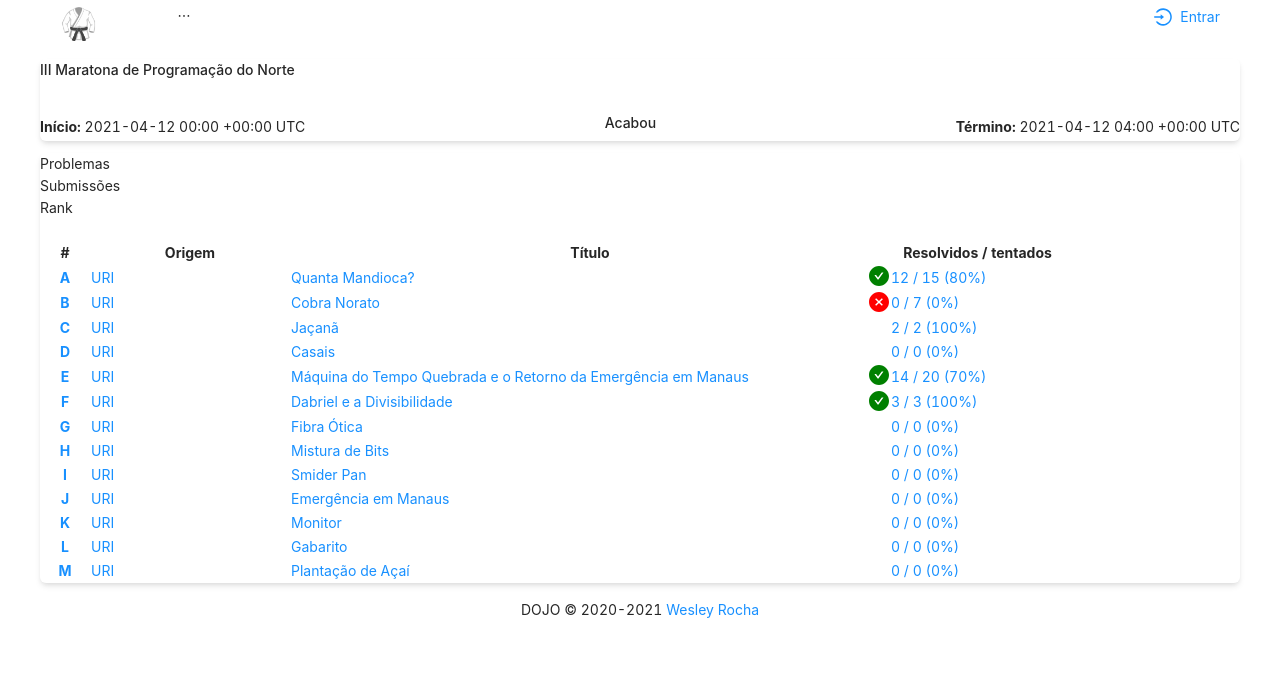
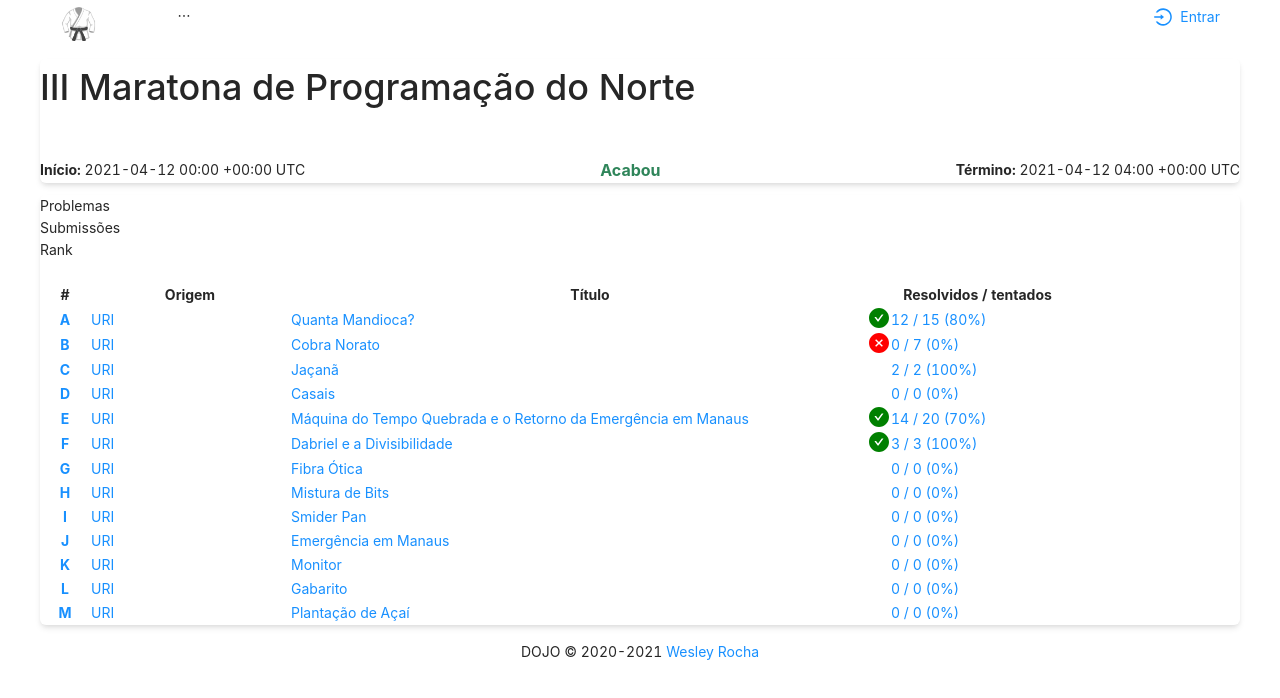
Before and after one commit to wdsrocha/dojo, a Next.js app in the folder packages/app/: page /contest/1 in a window 1280 px wide. Shown: the top 698 px of the page. Built offline with nearby package versions, Linux system fonts and the light colour scheme.

Commit message:
Yet another try

```diff
--- a/packages/app/components/ContestHeader.tsx
+++ b/packages/app/components/ContestHeader.tsx
@@ -3,10 +3,6 @@ import dayjs from "dayjs";
 import { useState } from "react";
 import { useInterval } from "../hooks/useInterval";
 import { useTwoPassRendering } from "../hooks/useTwoPassRendering";
-
-dayjs.extend(require('dayjs/plugin/duration'))
-
-const { Title, Text } = Typography;
 
 const getTimeDifferenceFrom = (now: dayjs.Dayjs, target: dayjs.Dayjs) => {
   const timeDifference = dayjs.duration(
@@ -16,7 +12,16 @@ const getTimeDifferenceFrom = (now: dayjs.Dayjs, target: dayjs.Dayjs) => {
 
   if (days > 1) return `${days} dias`;
   if (days === 1) return `${Math.floor(timeDifference.asHours())} horas`;
-  return timeDifference.format("HH:mm:ss");
+
+  // Why the fuck the following does not work??????
+  // return timeDifference.format("HH:mm:ss");
+  // Workaround ahead.
+
+  const hours = timeDifference.hours().toFixed(2);
+  const minutes = timeDifference.minutes().toFixed(2);
+  const seconds = timeDifference.seconds().toFixed(2);
+
+  return `${hours}:${minutes}:${seconds}`;
 };
 
 type ContestHeaderProps = Pick<Contest, "startDate" | "endDate" | "title">;
@@ -42,13 +47,20 @@ export const ContestHeader = ({
   })();
 
   const relativeTimeInfo = (() => {
+    if (!isClient) {
+      return <span>...</span>;
+    }
     if (contestStatus === "scheduled") {
-      return `Iniciará em ${getTimeDifferenceFrom(now, startDate)}`;
+      const timeToStart = getTimeDifferenceFrom(now, startDate);
+      return <span className="font-bold">{`Iniciará em ${timeToStart}`}</span>;
     }
     if (contestStatus === "running") {
-      return `Tempo restante: ${getTimeDifferenceFrom(now, endDate)}`;
+      const remainingTime = getTimeDifferenceFrom(now, endDate);
+      return (
+        <span className="font-bold">{`Tempo restante: ${remainingTime}`}</span>
+      );
     }
-    return <Text type="success">Acabou</Text>;
+    return <span className="text-green-700 font-bold">Acabou</span>;
   })();
 
   const percentage = (() => {
@@ -63,7 +75,7 @@ export const ContestHeader = ({
     <Card
       className="card"
       bodyStyle={{ paddingTop: 16 }}
-      title={<Title level={1}>{title}</Title>}
+      title={<h1 className="text-4xl whitespace-pre-wrap">{title}</h1>}
     >
       <Progress
         percent={isClient ? percentage : 0}
@@ -72,14 +84,14 @@ export const ContestHeader = ({
       />
       <div className="flex flex-col md:flex-row md:justify-between md:items-center">
         <div>
-          <Text strong>Início: </Text>
+          <span className="font-bold">Início: </span>
           {formattedStartDate}
         </div>
-        <div className="order-first md:order-none">
-          <Title level={5}>{isClient ? relativeTimeInfo : "..."}</Title>
+        <div className="order-first md:order-none text-base">
+          {relativeTimeInfo}
         </div>
         <div>
-          <Text strong>Término: </Text>
+          <span className="font-bold">Término: </span>
           {formattedEndDate}
         </div>
       </div>
--- a/packages/app/pages/_app.tsx
+++ b/packages/app/pages/_app.tsx
@@ -4,7 +4,6 @@ import ptBR from "antd/lib/locale/pt_BR";
 import { start, done } from "nprogress";
 import "nprogress/nprogress.css";
 import { Router } from "next/dist/client/router";
-import './../utils/dayjs'
 
 import { MainLayout } from "../components/mainLayout/MainLayout";
 import "../styles/globals.css";
--- a/packages/app/utils/dayjs.ts
+++ /dev/null
@@ -1,4 +0,0 @@
-import dayjs from 'dayjs';
-import 'dayjs/plugin/duration'
-
-dayjs.extend(require('dayjs/plugin/duration'));
```
